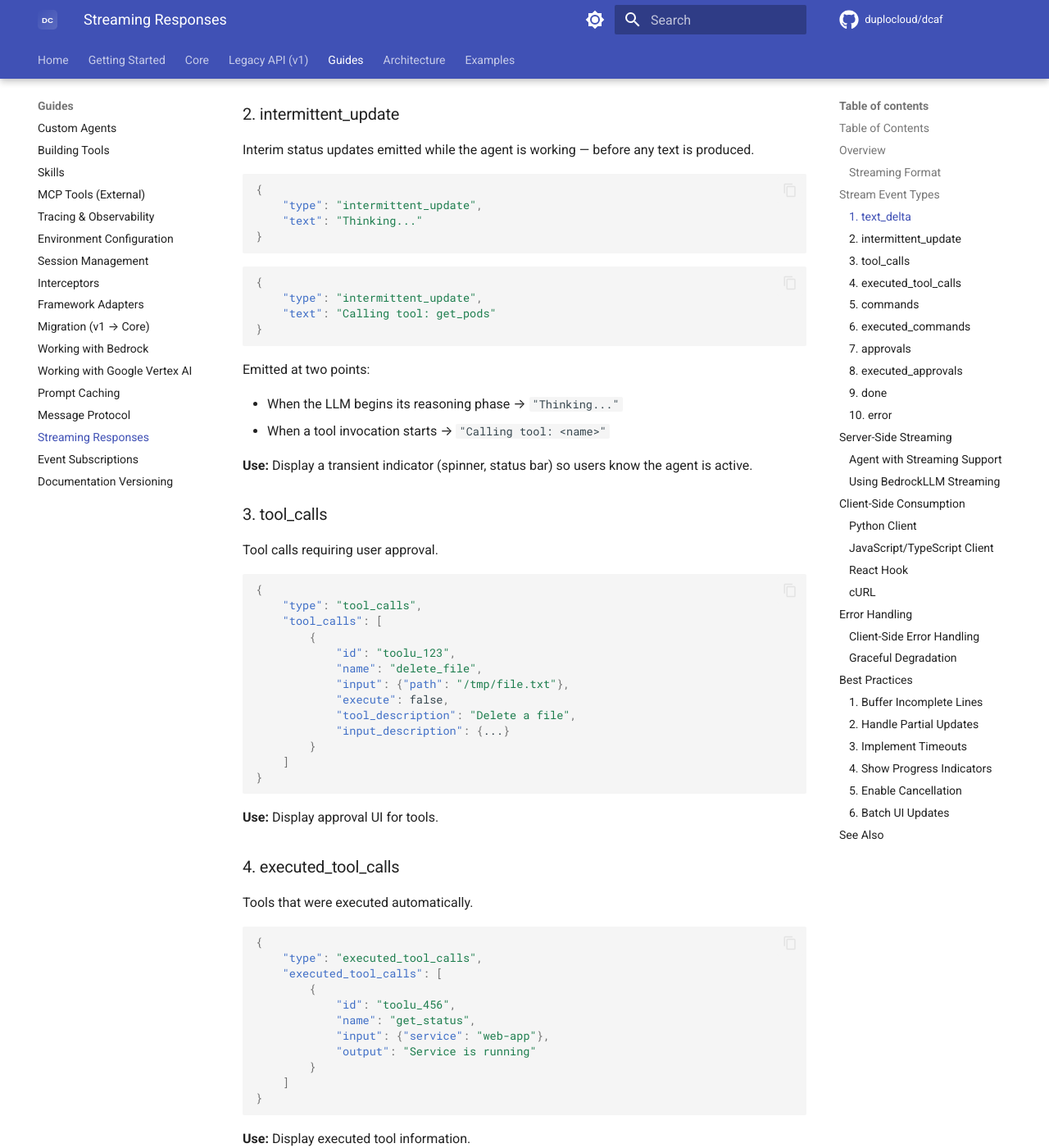
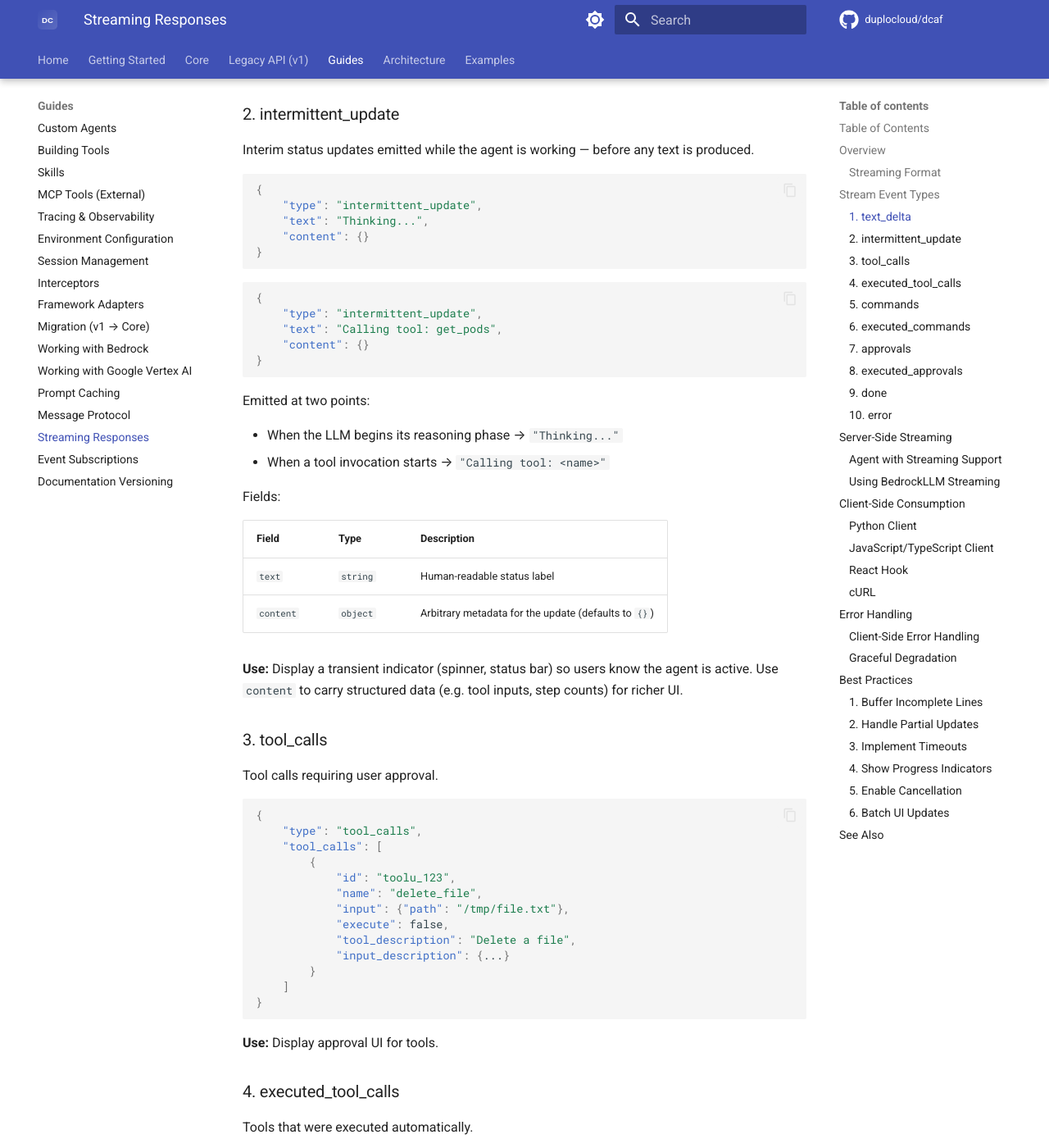
Before and after one commit to duplocloud/dcaf, an MkDocs documentation site: the page built from docs/guides/streaming.md, in a window 1280 px wide and 1400 px high, scrolled down 1488 px. Shown: the whole window at 82% size. Built offline with MkDocs 1.6.1 and Material for MkDocs 9.7.7, drawn with Linux system fonts in a browser that asks for light colours; comment, search, counter and statistics services are not loaded.

Commit message:
feat: add content field to IntermittentUpdateEvent
Adds an optional `content: dict` field (defaults to `{}`) for carrying
structured metadata alongside the human-readable `text` label.

Co-Authored-By: Claude Sonnet 4.6 <noreply@anthropic.com>

````diff
--- a/docs/guides/streaming.md
+++ b/docs/guides/streaming.md
@@ -62,14 +62,16 @@ Interim status updates emitted while the agent is working — before any text is
 ```json
 {
     "type": "intermittent_update",
-    "text": "Thinking..."
+    "text": "Thinking...",
+    "content": {}
 }
 ```
 
 ```json
 {
     "type": "intermittent_update",
-    "text": "Calling tool: get_pods"
+    "text": "Calling tool: get_pods",
+    "content": {}
 }
 ```
 
@@ -78,7 +80,14 @@ Emitted at two points:
 - When the LLM begins its reasoning phase → `"Thinking..."`
 - When a tool invocation starts → `"Calling tool: <name>"`
 
-**Use:** Display a transient indicator (spinner, status bar) so users know the agent is active.
+Fields:
+
+| Field | Type | Description |
+|-------|------|-------------|
+| `text` | `string` | Human-readable status label |
+| `content` | `object` | Arbitrary metadata for the update (defaults to `{}`) |
+
+**Use:** Display a transient indicator (spinner, status bar) so users know the agent is active. Use `content` to carry structured data (e.g. tool inputs, step counts) for richer UI.
 
 ### 3. tool_calls
 
````
Also changed, not shown: docs/core/helpdesk-protocol.md (+1 -1 lines), 1 other file.
